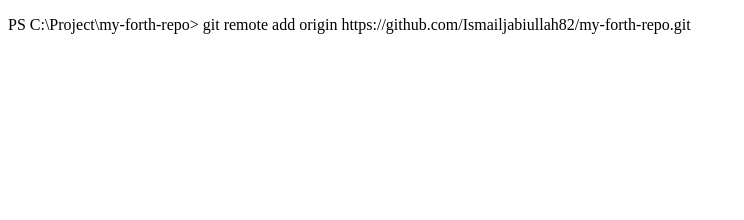
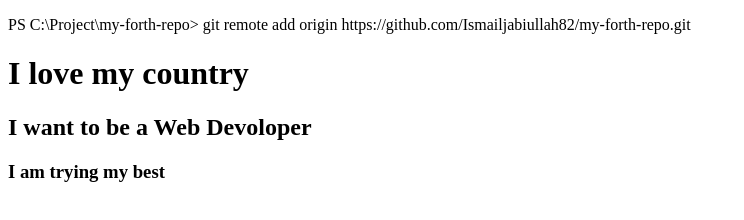
Before and after one commit to Ismailjabiullah82/my-forth-repo, a plain HTML site: page index.html in a window 1280 px wide. Shown: the whole page, without its empty margins (0-744 px from the left). Drawn offline with Linux system fonts and the light colour scheme.

Commit message:
style added

```diff
--- a/index.html
+++ b/index.html
@@ -10,5 +10,8 @@
     <p>
         PS C:\Project\my-forth-repo> git remote add origin https://github.com/Ismailjabiullah82/my-forth-repo.git
     </p>
+    <h1>I love my country  </h1>
+    <h2>I want to be a Web Devoloper</h2>
+    <h3>I am trying my best</h3>
 </body>
 </html>
```
